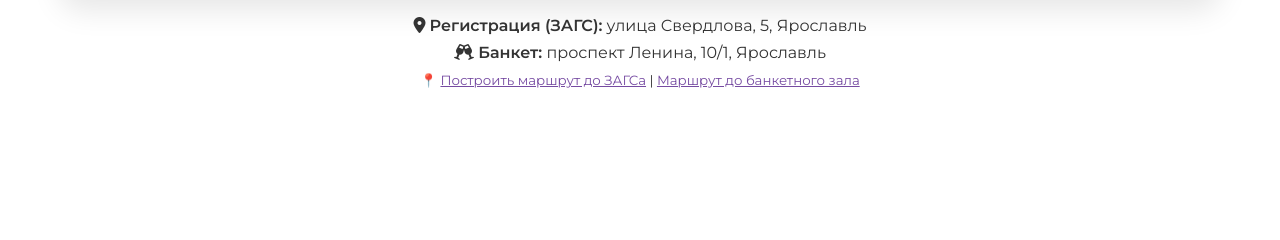
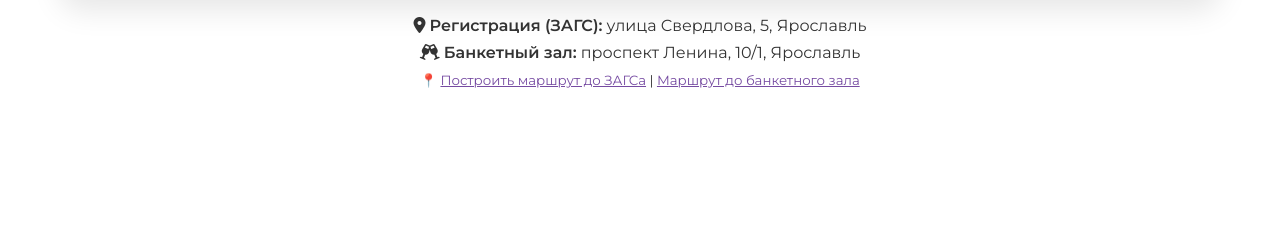
Before and after one commit to AMahonya/wedding-site, a Flask app: page / in a window 1280 px wide. Shown: the part 3675-3915 px from the top of the page. Run offline with Flask 3, Linux system fonts and the light colour scheme; some libraries are stand-ins or nearby versions.

Commit message:
Букла

```diff
--- a/templates/index.html
+++ b/templates/index.html
@@ -173,7 +173,7 @@
         </div>
         <div class="map-addresses">
             <p><i class="fas fa-map-marker-alt"></i> <strong>Регистрация (ЗАГС):</strong> улица Свердлова, 5, Ярославль</p>
-            <p><i class="fas fa-champagne-glasses"></i> <strong>Банкет:</strong> проспект Ленина, 10/1, Ярославль</p>
+            <p><i class="fas fa-champagne-glasses"></i> <strong>Банкетный зал:</strong> проспект Ленина, 10/1, Ярославль</p>
             <p><small>📍 <a href="https://yandex.ru/maps/?pt=39.883819,57.628924&z=16" target="_blank" style="color: #764ba2;">Построить маршрут до ЗАГСа</a> |
                        <a href="https://yandex.ru/maps/?pt=39.877027,57.641519&z=16" target="_blank" style="color: #764ba2;">Маршрут до банкетного зала</a></small></p>
         </div>
```
